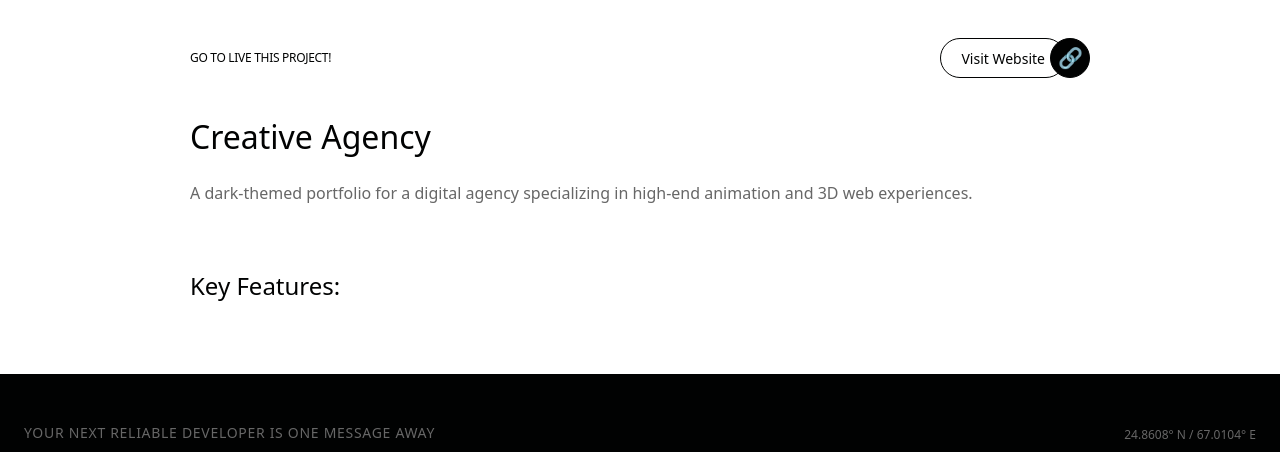
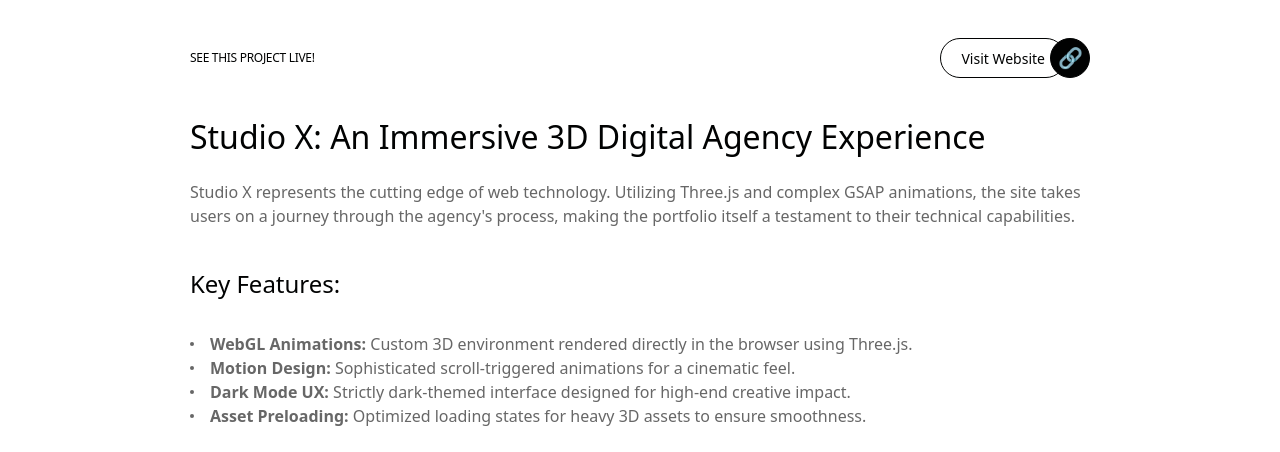
Before and after one commit to itssadiq/Sadiq-NovixSoft, a Next.js app: page /projects/agency-portfolio in a window 1280 px wide. Shown: the part 1071-1523 px from the top of the page. Built offline with nearby package versions, Linux system fonts and the light colour scheme.

Commit message:
Added projects description section and projects data.

```diff
--- a/src/components/ProjectDescription.jsx
+++ b/src/components/ProjectDescription.jsx
@@ -14,7 +14,7 @@ export default function ProjectDescription({ project }) {
           {/* TOP ROW: CAPTION & BUTTON */}
           <div className="flex items-center justify-between mb-10">
             <span className="type-caption !text-[var(--color-black)] uppercase tracking-tight font-bold">
-              Go to live this project!
+              See this project live!
             </span>
             <ActionButton
               text="Visit Website"
@@ -24,9 +24,9 @@ export default function ProjectDescription({ project }) {
           </div>
 
           {/* TITLE & MAIN DESCRIPTION */}
-          <div className="flex flex-col gap-6 mb-16">
+          <div className="flex flex-col gap-6 mb-10">
             <h2 className="type-h2">{project.fullTitle || project.title}</h2>
-            <p className="type-body leading-relaxed !text-[var(--color-dim-grey)]">
+            <p className="type-body !text-[var(--color-dim-grey)]">
               {project.longDescription || project.description}
             </p>
           </div>
@@ -34,14 +34,12 @@ export default function ProjectDescription({ project }) {
           {/* KEY FEATURES SECTION */}
           <div className="flex flex-col gap-8">
             <h4 className="type-h3">Key Features:</h4>
-            <ul className="flex flex-col gap-4">
+            <ul className="flex flex-col gap-0">
               {features.map((feature, index) => (
-                <li key={index} className="flex items-start gap-3">
-                  <span className="mt-2.5 w-1.5 h-1.5 rounded-full bg-[var(--color-dim-grey)] shrink-0"></span>
-                  <p className="type-body-large !text-[var(--color-dim-grey)]">
-                    <strong className="text-[var(--color-black)] font-bold">
-                      {feature.label}:
-                    </strong>{" "}
+                <li key={index} className="flex items-start gap-4">
+                  <span className="mt-2.5 w-1 h-1 rounded-full bg-[var(--color-dim-grey)] shrink-0"></span>
+                  <p className="type-body !text-[var(--color-dim-grey)]">
+                    <strong className="font-bold">{feature.label}:</strong>{" "}
                     {feature.text}
                   </p>
                 </li>
--- a/src/components/ProjectGallery.jsx
+++ b/src/components/ProjectGallery.jsx
@@ -4,8 +4,8 @@ export default function ProjectGallery({ project }) {
   return (
     <section className="w-full bg-[var(--color-white)] pt-10">
       <div className="max-w-[1400px] mx-auto px-6">
-        <div className="flex flex-col md:flex-row gap-6 lg:gap-8">
-          <div className="w-full md:w-[65%] aspect-video md:aspect-auto md:h-[600px] overflow-hidden bg-gray-100">
+        <div className="flex flex-col md:flex-row gap-4">
+          <div className="w-full md:w-[70%] aspect-video md:aspect-auto md:h-[600px] overflow-hidden bg-gray-100">
             <img
               src={project.images.main}
               alt={project.title}
--- a/src/data/projects.js
+++ b/src/data/projects.js
@@ -2,61 +2,153 @@ export const projectsData = [
   {
     id: "tablet-mockups",
     title: "Tablet Screen Mockups",
+    fullTitle: "Dark Elegance: Tablet Mockup Set for Modern Designs",
     description:
-      "After sitting under a waterfall and summiting a mountain, we found our creative inspiration for this supplement drink.",
+      "A premium set of tablet mockups designed for showcasing high-end UI/UX projects in a sophisticated dark theme.",
+    longDescription:
+      "This collection of captivating tablet mockups presents a sleek, frameless device reminiscent of an iPad, all rendered in a sophisticated dark color theme. Designed for designers who want their work to stand out without the distraction of heavy hardware borders.",
     client: "Ronald Richard (New York)",
     tools: "Photoshop",
     year: "2024",
     service: "Wireframing",
+    liveUrl: "https://mockupfree.net",
     images: {
-      main: "https://images.unsplash.com/photo-1581291518633-83b4ebd1d83e?w=800",
+      main: "https://images.unsplash.com/photo-1581291518633-83b4ebd1d83e?w=1200",
       secondary:
-        "https://images.unsplash.com/photo-1581291518857-4e27b48ff24e?w=800",
+        "https://images.unsplash.com/photo-1581291518857-4e27b48ff24e?w=1200",
     },
+    features: [
+      {
+        label: "Unbranded Elegance",
+        text: "Showcase your designs on a device free from distracting logos.",
+      },
+      {
+        label: "Versatile Scenes",
+        text: "Explore 10 unique scenes, each with its own distinct mood and ambiance.",
+      },
+      {
+        label: "Dark Ambiance",
+        text: "Immerse your designs in a sophisticated dark color palette.",
+      },
+      {
+        label: "Dynamic Lighting",
+        text: "Experience a range of lighting scenarios, from dramatic shadows to subtle studio lighting.",
+      },
+      {
+        label: "Customization Options",
+        text: "Easily adjust background and tablet colors to perfectly match your brand identity.",
+      },
+    ],
   },
   {
     id: "nova-real-estate",
     title: "Nova Real Estate",
+    fullTitle: "Nova: Luxury Property Management & Listing Platform",
     description:
       "A high-end property listing platform designed for modern agencies looking to showcase luxury estates.",
+    longDescription:
+      "Nova was built to bridge the gap between luxury real estate and modern web performance. The platform allows agencies to manage high-resolution property galleries, map integrations, and lead generation forms with zero friction and lightning-fast load times.",
     client: "Nova Group",
     tools: "Next.js, Tailwind",
     year: "2025",
     service: "Web Development",
+    liveUrl: "https://nova-estates.com",
     images: {
-      main: "https://images.unsplash.com/photo-1560518883-ce09059eeffa?w=800",
+      main: "https://images.unsplash.com/photo-1560518883-ce09059eeffa?w=1200",
       secondary:
-        "https://images.unsplash.com/photo-1512917774080-9991f1c4c750?w=800",
+        "https://images.unsplash.com/photo-1512917774080-9991f1c4c750?w=1200",
     },
+    features: [
+      {
+        label: "Search Optimization",
+        text: "Advanced filtering for location, price range, and property type.",
+      },
+      {
+        label: "Interactive Maps",
+        text: "Custom Mapbox integration for precise property location tracking.",
+      },
+      {
+        label: "Performance",
+        text: "95+ Lighthouse score ensuring high SEO rankings and user retention.",
+      },
+      {
+        label: "Responsive Design",
+        text: "Tailored experience across mobile, tablet, and ultra-wide desktops.",
+      },
+    ],
   },
   {
     id: "car-wash-detailing",
     title: "Dlux Car Wash",
+    fullTitle: "Dlux: Premium Detailing & Online Booking System",
     description:
       "Premium detailing service website with a focus on booking conversion and high-quality portfolio display.",
+    longDescription:
+      "Dlux Detailing needed a digital presence that matched their high-end physical service. We redesigned their site from the ground up, moving away from a generic template to a custom WordPress build that prioritizes the conversion of visitors into booked clients.",
     client: "Dlux Detailing",
     tools: "WordPress, Elementor",
     year: "2024",
     service: "Website Redesign",
+    liveUrl: "https://dluxdetailing.com",
     images: {
-      main: "https://images.unsplash.com/photo-1520340356584-f9917d1eea6f?w=800",
+      main: "https://images.unsplash.com/photo-1520340356584-f9917d1eea6f?w=1200",
       secondary:
-        "https://images.unsplash.com/photo-1552933061-90320ee70125?w=800",
+        "https://images.unsplash.com/photo-1552933061-90320ee70125?w=1200",
     },
+    features: [
+      {
+        label: "Booking Integration",
+        text: "Seamless calendar-based booking system for detailing slots.",
+      },
+      {
+        label: "Portfolio Grid",
+        text: "High-resolution before/after gallery to showcase quality of work.",
+      },
+      {
+        label: "SEO Optimized",
+        text: "Dominating local search results for 'car detailing' in their region.",
+      },
+      {
+        label: "Service Packages",
+        text: "Tiered pricing tables with clear call-to-actions for each service level.",
+      },
+    ],
   },
   {
     id: "agency-portfolio",
     title: "Creative Agency",
+    fullTitle: "Studio X: An Immersive 3D Digital Agency Experience",
     description:
       "A dark-themed portfolio for a digital agency specializing in high-end animation and 3D web experiences.",
+    longDescription:
+      "Studio X represents the cutting edge of web technology. Utilizing Three.js and complex GSAP animations, the site takes users on a journey through the agency's process, making the portfolio itself a testament to their technical capabilities.",
     client: "Studio X",
     tools: "Three.js, React",
     year: "2024",
     service: "Custom Build",
+    liveUrl: "https://studio-x-agency.com",
     images: {
-      main: "https://images.unsplash.com/photo-1497215728101-856f4ea42174?w=800",
+      main: "https://images.unsplash.com/photo-1497215728101-856f4ea42174?w=1200",
       secondary:
-        "https://images.unsplash.com/photo-1542744094-24638eff58bb?w=800",
+        "https://images.unsplash.com/photo-1542744094-24638eff58bb?w=1200",
     },
+    features: [
+      {
+        label: "WebGL Animations",
+        text: "Custom 3D environment rendered directly in the browser using Three.js.",
+      },
+      {
+        label: "Motion Design",
+        text: "Sophisticated scroll-triggered animations for a cinematic feel.",
+      },
+      {
+        label: "Dark Mode UX",
+        text: "Strictly dark-themed interface designed for high-end creative impact.",
+      },
+      {
+        label: "Asset Preloading",
+        text: "Optimized loading states for heavy 3D assets to ensure smoothness.",
+      },
+    ],
   },
 ];
```
